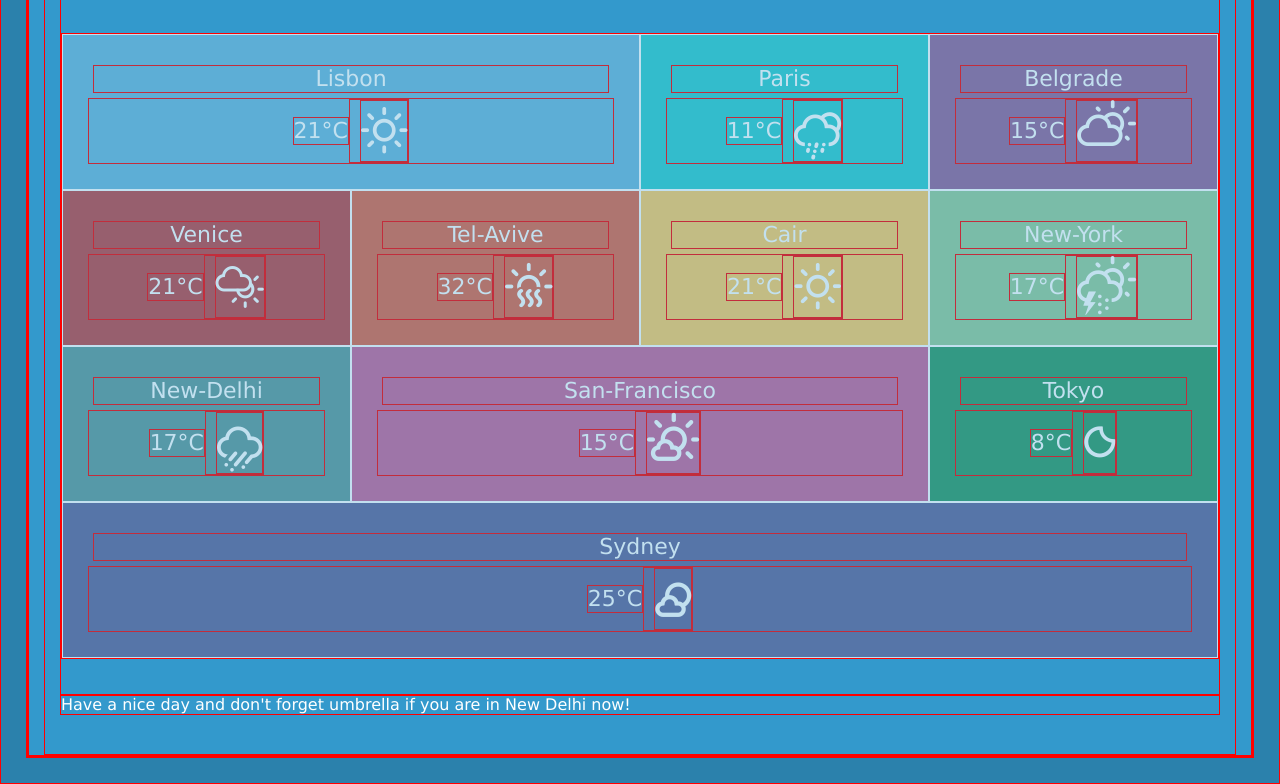
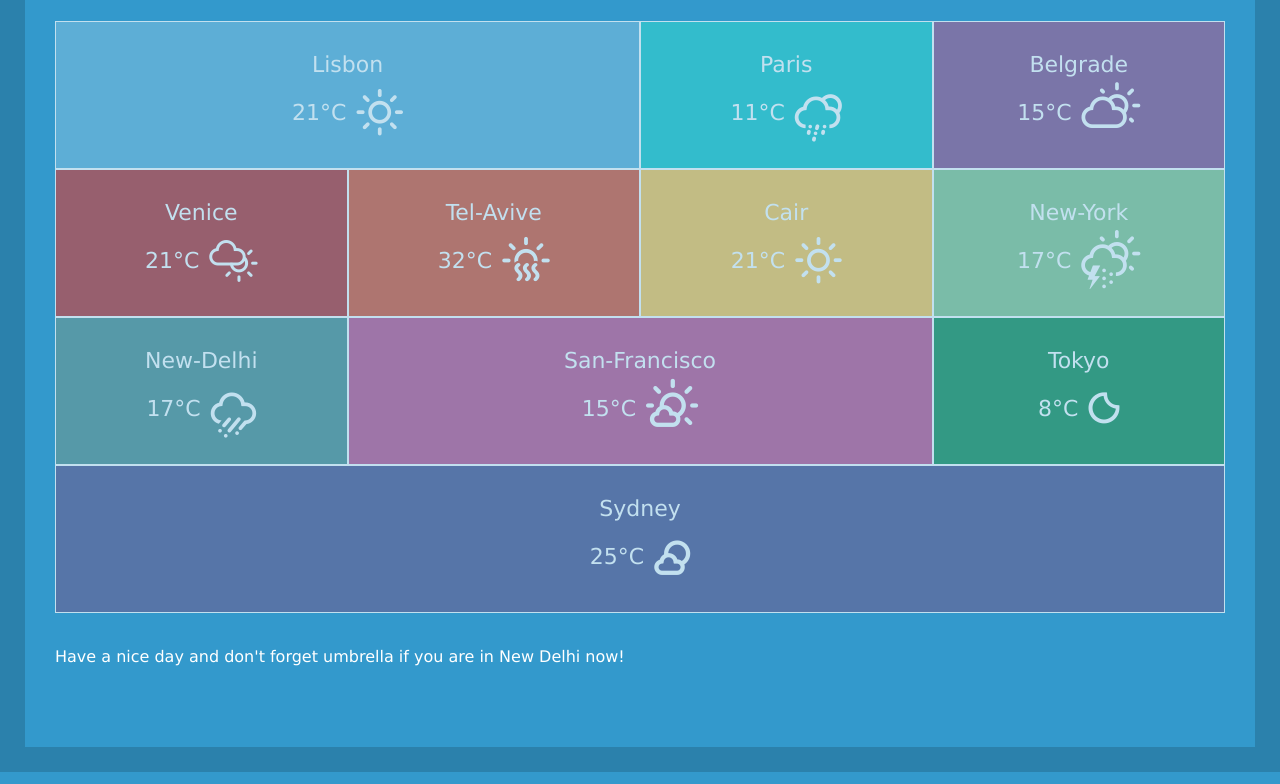
Before and after one commit to dubrovskam/beetroot-test-project, a plain HTML site: page homeworks/weather/index.html in a window 1280 px wide. Shown: the part 134-918 px from the top of the page. Drawn offline with Linux system fonts and the light colour scheme; a web font is replaced by a local one.

Commit message:
add comment for css box model page

```diff
--- a/homeworks/weather/index.css
+++ b/homeworks/weather/index.css
@@ -1,6 +1,3 @@
-* {
-  border: 1px solid red;
-}
 /* * Wrapper */
 .wrapper {
   width: 100%;
@@ -14,6 +11,7 @@
   max-width: 1200px;
 }
 
+/* * Global */
 ul {
   list-style-type: none;
 }
@@ -22,6 +20,7 @@ a {
   text-decoration: none;
 }
 
+/* * Body */
 body {
   font-family: var(--f-base);
   font-size: var(--fs-base);
@@ -32,16 +31,19 @@ body {
   line-height: 26px;
 }
 
+/* * Home link */
 .home {
   padding: 15px;
 }
 
+/* * Title */
 .title {
   font-size: 21px;
   line-height: 24px;
   display: inline;
 }
 
+/* * Forecast block */
 .forecast-list {
   display: flex;
   flex-wrap: wrap;
@@ -58,7 +60,7 @@ body {
   padding: 25px;
   transition: opacity 0.15s ease-in 0s;
 }
-
+/* Hover */
 .forecast-item:hover {
   opacity: 1;
 }
@@ -132,9 +134,10 @@ body {
   margin: 5px;
 }
 
+/* * Icons */
 .wi {
   display: inline-block;
-  font-family: 'weathericons';
+  font-family: "weathericons";
   margin-left: 10px;
   font-weight: 400px;
   line-height: 60px;
```
Also changed, not shown: homeworks/weather/index.html (+8 -2 lines).
